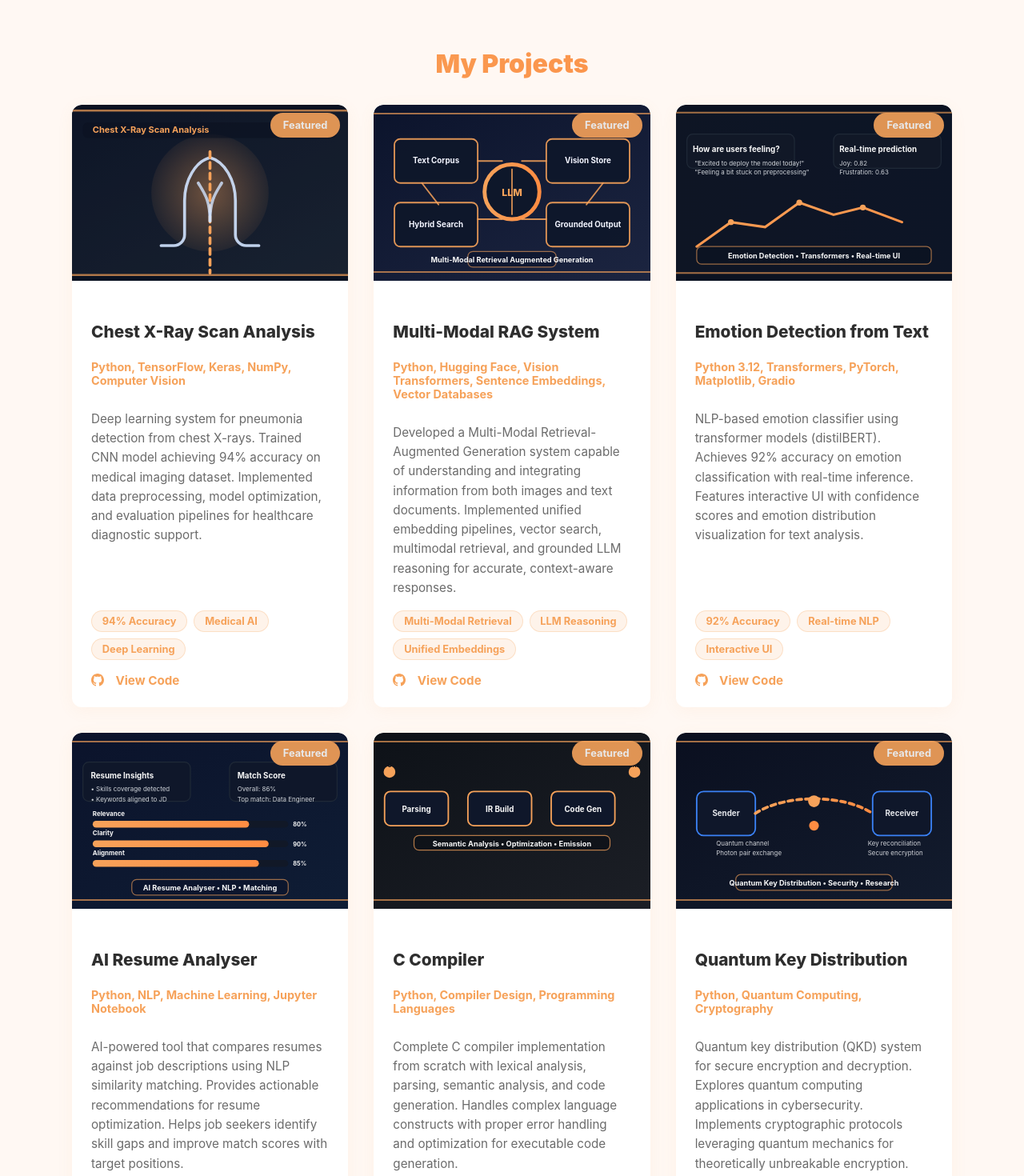
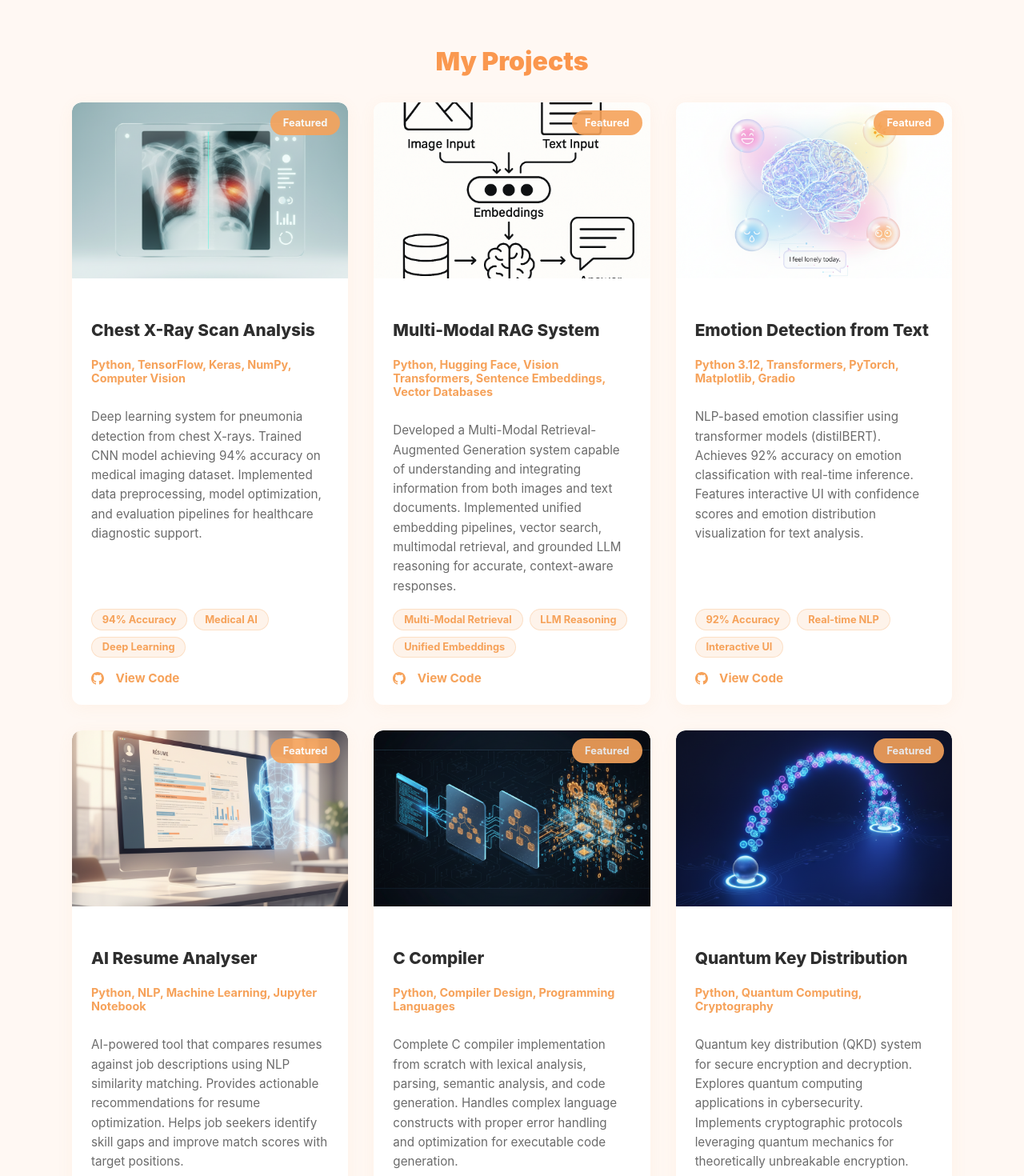
Before and after one commit to SreeTatikonda/my-portfolio, a React (Create React App) app: page / in a window 1280 px wide. Shown: the part 2620-4090 px from the top of the page at 80% size. Built offline with nearby package versions, Linux system fonts and the light colour scheme.

Commit message:
Change company logos and update role duration
Updated company logos and images to use PNG format. Adjusted duration for Graduate Research Assistant role.

```diff
--- a/src/App.jsx
+++ b/src/App.jsx
@@ -11,9 +11,9 @@ const GRADIENT_ACCENT = 'linear-gradient(135deg, #F6A25A 0%, #FF8C42 100%)';
 const PHOTO_URL = '/profile.png';
 
 const COMPANY_LOGOS = {
-  'CDS Global': '/cds-global-logo.svg',
-  'Iowa State University': '/iowa-state-logo.svg',
-  'Accenture': '/accenture-logo.svg'
+  'CDS Global': '/cds-global-logo.png',
+  'Iowa State University': '/iowa-state-logo.png',
+  'Accenture': '/accenture-logo.png'
 };
 
 /* TECH STACK ICONS - MAPPING WITH BRAND LOGOS FROM CDN */
@@ -81,7 +81,7 @@ const EXPERIENCE = [
     title:"Graduate Research Assistant",
     company:"Iowa State University",
     companyLogo: COMPANY_LOGOS['Iowa State University'],
-    duration:"Nov 2024 – Present | Ames",
+    duration:"Nov 2024 – Dec 2025 | Ames",
     techStack: ["Python", "LLMs", "Hugging Face", "ChromaDB", "React", "TypeScript", "SQL", "Git"],
     points:[
   "Built AI tutoring application with multimodal RAG pipeline using CLIP embeddings, ChromaDB vector database, LangChain orchestration, and hybrid retrieval achieving 94% citation accuracy",
@@ -181,7 +181,7 @@ const PROJECTS = [
     techs: ["Python", "PyTorch", "Computer Vision"],
     description:"Deep learning system for pneumonia detection from chest X-rays. Trained CNN model achieving 94% accuracy on medical imaging dataset. Implemented data preprocessing, model optimization, and evaluation pipelines for healthcare diagnostic support.",
     highlights:["94% Accuracy","Medical AI","Deep Learning"],
-    image: "/chestxrayscan.svg",
+    image: "/chestxrayscan.png",
     github:"https://github.com/SreeTatikonda/ChestXray-Scan"
   },
   {
@@ -190,7 +190,7 @@ const PROJECTS = [
     techs: ["Python", "LLMs", "Computer Vision", "RAG", "Embeddings"],
     description: "Developed a Multi-Modal Retrieval-Augmented Generation system capable of understanding and integrating information from both images and text documents. Implemented unified embedding pipelines, vector search, multimodal retrieval, and grounded LLM reasoning for accurate, context-aware responses.",
     highlights: ["Multi-Modal Retrieval", "LLM Reasoning", "Unified Embeddings"],
-    image: "/multimodalrag.svg",
+    image: "/multimodalrag.png",
     github: "https://github.com/SreeTatikonda/RAG_projects"
   },
   {
@@ -199,7 +199,7 @@ const PROJECTS = [
     techs: ["Python", "NLP", "PyTorch"],
     description:"NLP-based emotion classifier using transformer models (distilBERT). Achieves 92% accuracy on emotion classification with real-time inference. Features interactive UI with confidence scores and emotion distribution visualization for text analysis.",
     highlights:["92% Accuracy","Real-time NLP","Interactive UI"],
-    image: "/emotionai.svg",
+    image: "/emotionai.png",
     github:"https://github.com/SreeTatikonda/Emotion-Detection-from-Text"
   },
   {
@@ -208,7 +208,7 @@ const PROJECTS = [
     techs: ["Python", "NLP", "React"],
     description:"AI-powered tool that compares resumes against job descriptions using NLP similarity matching. Provides actionable recommendations for resume optimization. Helps job seekers identify skill gaps and improve match scores with target positions.",
     highlights:["NLP Processing","AI Matching","Career Tech"],
-    image: "/airesumeanalyser.svg",
+    image: "/airesumeanalyser.png",
     github:"https://github.com/SreeTatikonda/AI-Resume_Analyser"
   },
   {
@@ -217,7 +217,7 @@ const PROJECTS = [
     techs: ["Python", "C#", "Java"],
     description:"Complete C compiler implementation from scratch with lexical analysis, parsing, semantic analysis, and code generation. Handles complex language constructs with proper error handling and optimization for executable code generation.",
     highlights:["System Programming","Language Design","Code Generation"],
-    image: "/compiler.svg",
+    image: "/compiler.png",
     github:"https://github.com/SreeTatikonda/Compiler---C-Compiler"
   },
   {
@@ -226,7 +226,7 @@ const PROJECTS = [
     techs: ["Python", "Security", "Quantum"],
     description:"Quantum key distribution (QKD) system for secure encryption and decryption. Explores quantum computing applications in cybersecurity. Implements cryptographic protocols leveraging quantum mechanics for theoretically unbreakable encryption.",
     highlights:["Quantum Security","Cryptography","Research"],
-    image: "/qkdencryption.svg",
+    image: "/qkdencryption.png",
     github:"https://github.com/SreeTatikonda/Encryption-and-Decryption-using-QKD"
   }
 ];
@@ -236,13 +236,13 @@ const TESTIMONIALS = [
     name:"Tammy Griggs",
     role:"IT Developer and Manager, CDS Global",
     text:"It's been a real pleasure having Yasaswini on our development team. From day one, she brought a rare combination of curiosity, technical depth, and genuine enthusiasm. She's playing a key role in integrating AI into our systems, turning complex ideas into practical solutions.",
-    photo:"/tammy.svg"
+    photo:"/tammy.png"
   },
   {
     name:"Dr. Sarah Mitchell",
     role:"Research Supervisor, Iowa State University",
-    text:"Yasaswini's work on the RAG tutoring system exceeded expectations. Her technical depth and attention to accessibility standards set a new benchmark for our projects.",
-    photo:"https://placehold.co/60x60/F6A25A/FFF?text=SM"
+    text:"Yasaswini played a key role in the success of the project, and I would confidently recommend her for work involving applied AI, RAG systems, and production-ready LLM applications. She was also a great collaborator throughout the project. Communication was clear, code reviews were thoughtful, and she was always willing to dig into complex problems with the rest of the team. Her attention to detail helped us ship a more stable and polished product.",
+    photo:"/kojo.png"
   },
   {
     name:"Priya Sharma",
```
